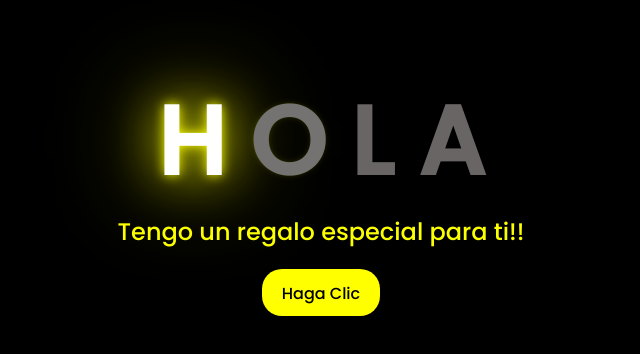
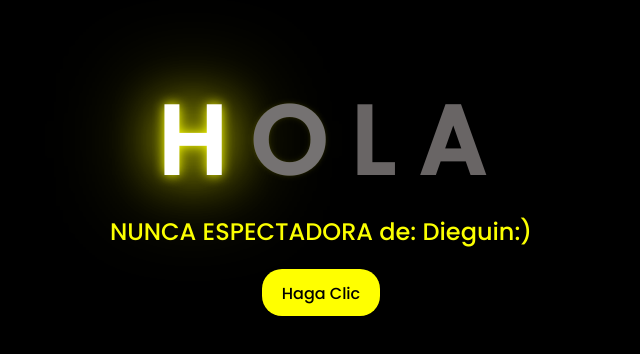
Before and after one commit to jzhnreat/ponre, a plain HTML site: page index.html in a window 1280 px wide. Shown: the part 216-570 px from the top of the page, without its empty margins (327-967 px from the left). Drawn offline with Linux system fonts and the light colour scheme.

Commit message:
Update index.html

```diff
--- a/index.html
+++ b/index.html
@@ -25,7 +25,7 @@
         <span></span>
     </div>
     <div class="description">
-        <span>Tengo un regalo especial para ti!!</span>
+        <span>NUNCA ESPECTADORA de: Dieguin:)</span>
     </div>
     <div class="button">
         <button>
```
